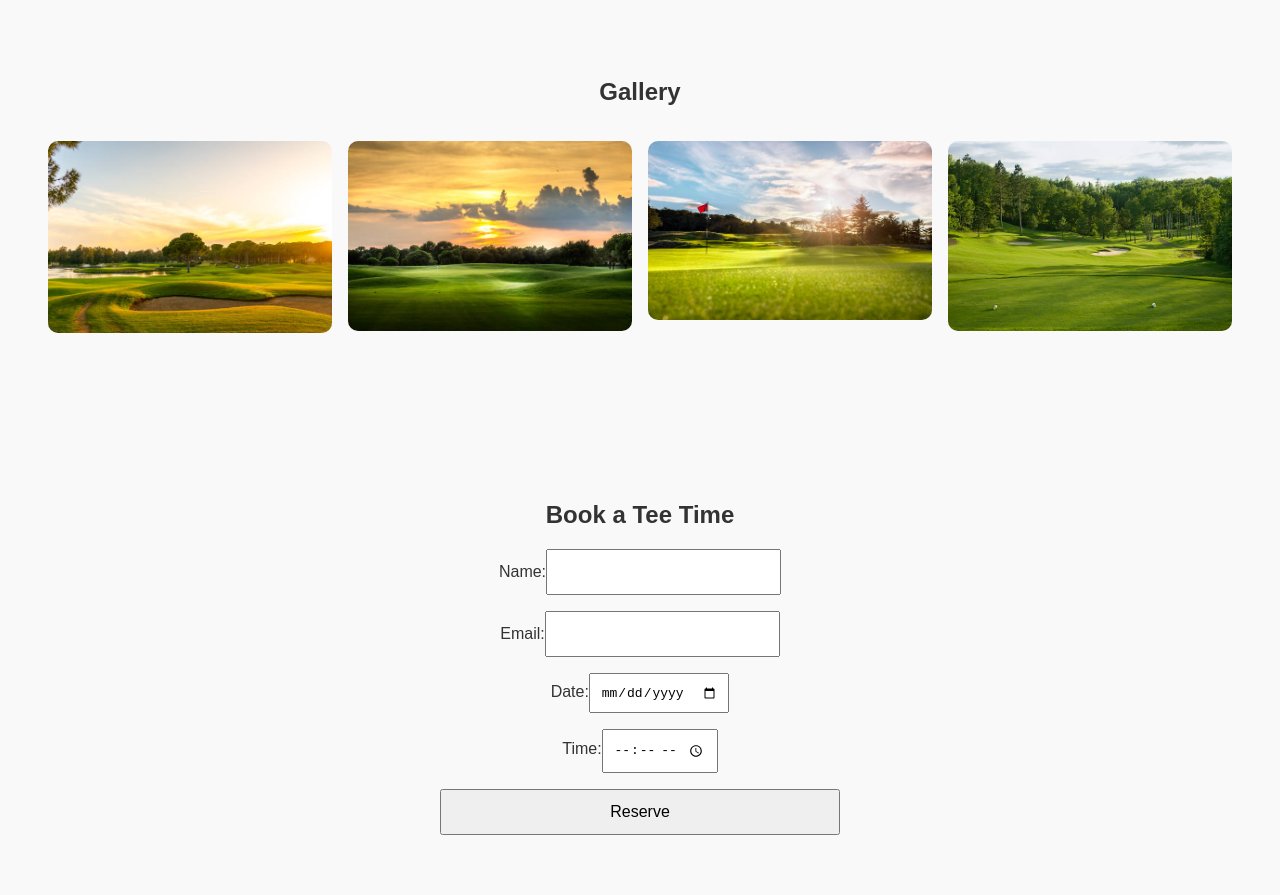
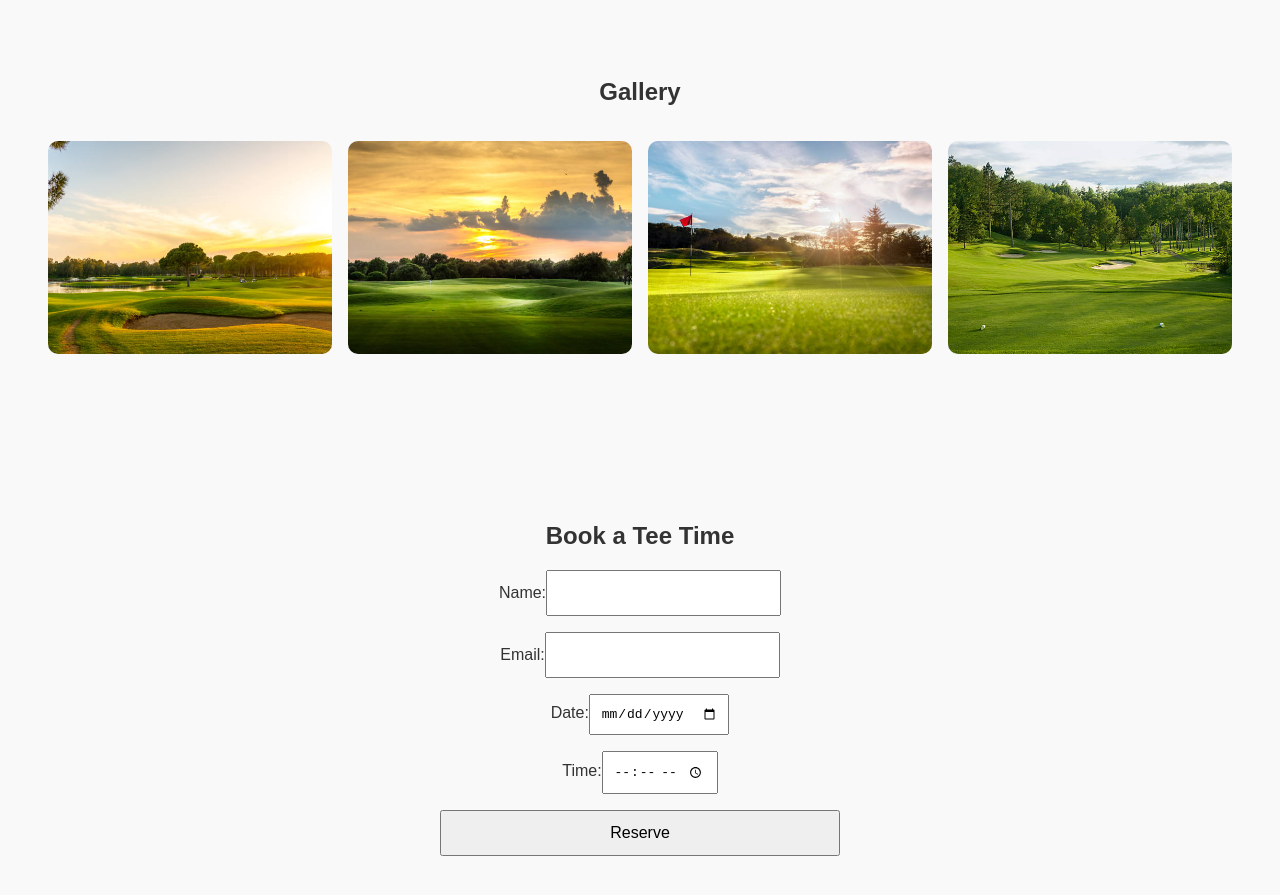
Before and after one commit to Zantaa/GolfCourseWeb, a plain HTML site: page index.html in a window 1280 px wide. Shown: the part 1320-2215 px from the top of the page. Drawn offline with nearby package versions, Linux system fonts and the light colour scheme.

Commit message:
Update styles.css

```diff
--- a/styles.css
+++ b/styles.css
@@ -96,17 +96,22 @@ footer {
 }
 .gallery-grid {
   display: grid;
-  grid-template-columns: repeat(auto-fit, minmax(220px, 1fr));
+  grid-template-columns: repeat(auto-fit, minmax(250px, 1fr));
   gap: 1em;
   padding: 1em;
 }
 
+
 .gallery-grid img {
   width: 100%;
+  height: auto;
+  aspect-ratio: 4 / 3; /* or 16 / 9 or 1 / 1 depending on desired shape */
+  object-fit: cover;
   border-radius: 10px;
   transition: transform 0.3s ease;
 }
 
+
 .gallery-grid img:hover {
   transform: scale(1.05);
 }
```
